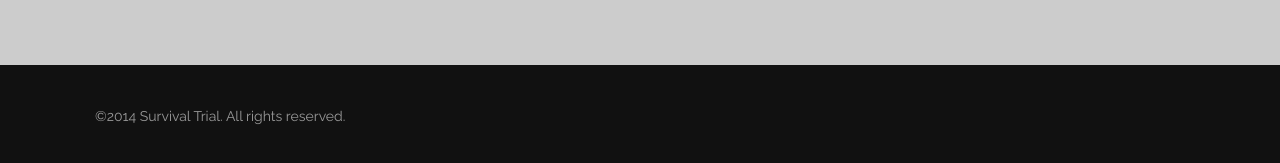
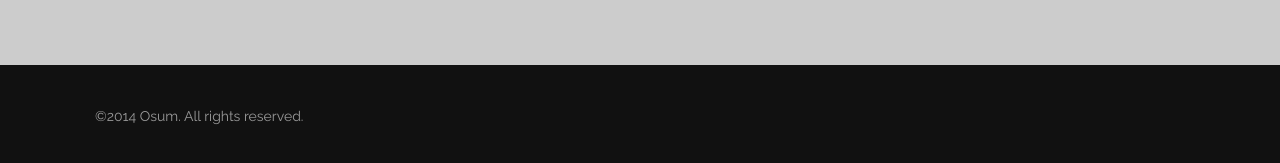
Before and after one commit to sodakscreens/sttestsite, a Jekyll site: the page built from index.html, in a window 1280 px wide and 900 px high, scrolled down 10630 px. Shown: the part 732-895 px from the top of the window. Built offline with Jekyll 4.4.1, drawn with Linux system fonts in a browser that asks for light colours; some of the changed lines change nothing that is shown.

Commit message:
update osum theme

```diff
--- a/_config.yml
+++ b/_config.yml
@@ -1,11 +1,14 @@
 # Site settings
-title: Survival Trial
-email: info@survivaltrial.com
-description: > # Survival Trial is the Ultimate Adventure Race - The Ultimate Test!
-baseurl: "http://sodakscreens.github.io/sttestsite" # the subpath of your site, e.g. /blog/
-# url: "http://sodakscreens.github.io/sttestsite" # the base hostname & protocol for your site
-twitter_username: survivaltrial
-github_username:
+title: Osum
+email: your-email@domain.com
+description: > # this means to ignore newlines until "baseurl:"
+  Write an awesome description for your new site here. You can edit this
+  line in _config.yml. It will appear in your document head meta (for
+  Google search results) and in your feed.xml site description.
+baseurl: "" # the subpath of your site, e.g. /blog/
+# url: "http://yourdomain.com" # the base hostname & protocol for your site
+twitter_username: jekyllrb
+github_username:  jekyll
 
 # Build settings
 markdown: kramdown
--- a/index.html
+++ b/index.html
@@ -1,7 +1,7 @@
 ---
 layout: default
 slides:
-  - bg: images/ST2.jpg
+  - bg: images/@stock/fullscreen-slide-1.jpg
     title: we are a tough team
     tagline: we deliver great things that you definitely love ...
     buttons:
```
